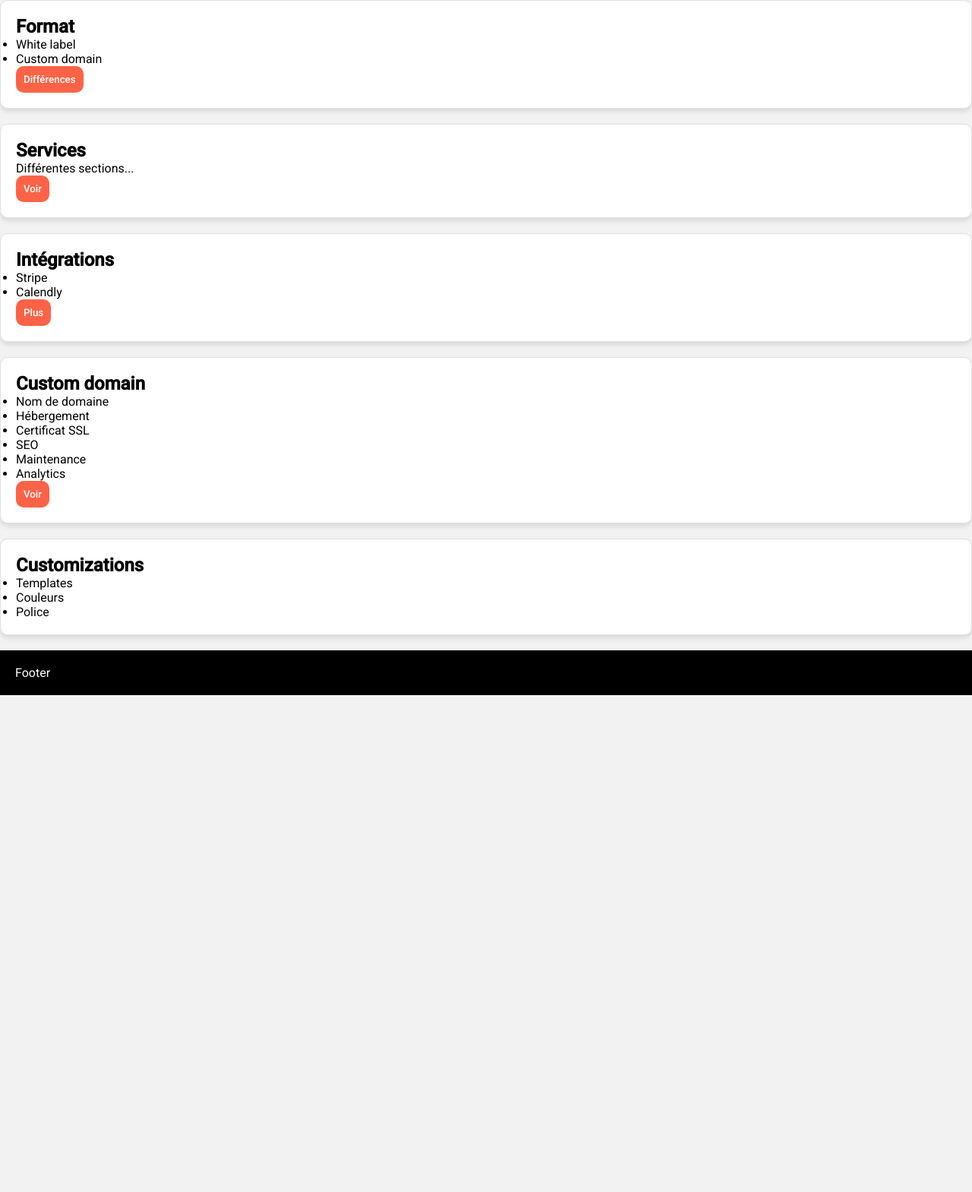
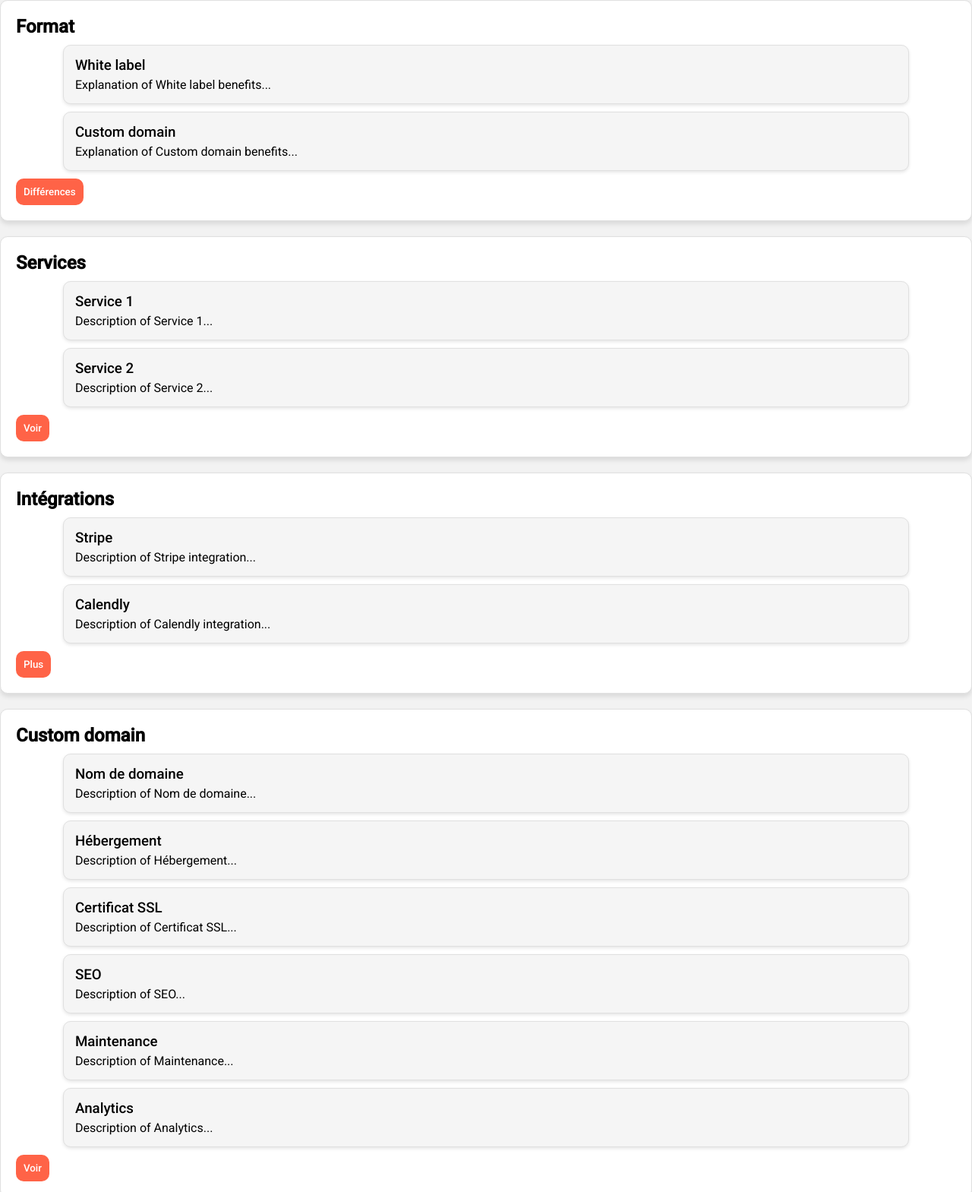
Before and after one commit to CookieStudioCanada/Webgig, a plain HTML site: page services.html in a window 1280 px wide. Shown: the part 58-1627 px from the top of the page at 76% size. Before the commit the page ends 973 px from the top, so only its background shows below. Drawn offline with Linux system fonts and the light colour scheme.

Commit message:
V0.85
Beta?

```diff
--- a/services.html
+++ b/services.html
@@ -37,48 +37,87 @@
 
     <div class="section">
         <h2>Format</h2>
-        <ul>
-            <li>White label</li>
-            <li>Custom domain</li>
-        </ul>
+        <div class="subsection">
+            <h3>White label</h3>
+            <p>Explanation of White label benefits...</p>
+        </div>
+        <div class="subsection">
+            <h3>Custom domain</h3>
+            <p>Explanation of Custom domain benefits...</p>
+        </div>
         <button onclick="openModal('format')">Différences</button>
     </div>
 
     <div class="section">
         <h2>Services</h2>
-        <p>Différentes sections...</p>
+        <div class="subsection">
+            <h3>Service 1</h3>
+            <p>Description of Service 1...</p>
+        </div>
+        <div class="subsection">
+            <h3>Service 2</h3>
+            <p>Description of Service 2...</p>
+        </div>
+        <!-- Add more services as needed -->
         <button onclick="openModal('services')">Voir</button>
     </div>
 
     <div class="section">
         <h2>Intégrations</h2>
-        <ul>
-            <li>Stripe</li>
-            <li>Calendly</li>
-        </ul>
+        <div class="subsection">
+            <h3>Stripe</h3>
+            <p>Description of Stripe integration...</p>
+        </div>
+        <div class="subsection">
+            <h3>Calendly</h3>
+            <p>Description of Calendly integration...</p>
+        </div>
         <button onclick="openModal('integrations')">Plus</button>
     </div>
 
     <div class="section">
         <h2>Custom domain</h2>
-        <ul>
-            <li>Nom de domaine</li>
-            <li>Hébergement</li>
-            <li>Certificat SSL</li>
-            <li>SEO</li>
-            <li>Maintenance</li>
-            <li>Analytics</li>
-        </ul>
+        <div class="subsection">
+            <h3>Nom de domaine</h3>
+            <p>Description of Nom de domaine...</p>
+        </div>
+        <div class="subsection">
+            <h3>Hébergement</h3>
+            <p>Description of Hébergement...</p>
+        </div>
+        <div class="subsection">
+            <h3>Certificat SSL</h3>
+            <p>Description of Certificat SSL...</p>
+        </div>
+        <div class="subsection">
+            <h3>SEO</h3>
+            <p>Description of SEO...</p>
+        </div>
+        <div class="subsection">
+            <h3>Maintenance</h3>
+            <p>Description of Maintenance...</p>
+        </div>
+        <div class="subsection">
+            <h3>Analytics</h3>
+            <p>Description of Analytics...</p>
+        </div>
         <button onclick="openModal('customDomain')">Voir</button>
     </div>
 
     <div class="section">
         <h2>Customizations</h2>
-        <ul>
-            <li>Templates</li>
-            <li>Couleurs</li>
-            <li>Police</li>
-        </ul>
+        <div class="subsection">
+            <h3>Templates</h3>
+            <p>Description of Templates...</p>
+        </div>
+        <div class="subsection">
+            <h3>Couleurs</h3>
+            <p>Description of Couleurs...</p>
+        </div>
+        <div class="subsection">
+            <h3>Police</h3>
+            <p>Description of Police...</p>
+        </div>
     </div>
 
     <footer>Footer</footer>
```
Also changed, not shown: faq.html (+27 -24 lines).
